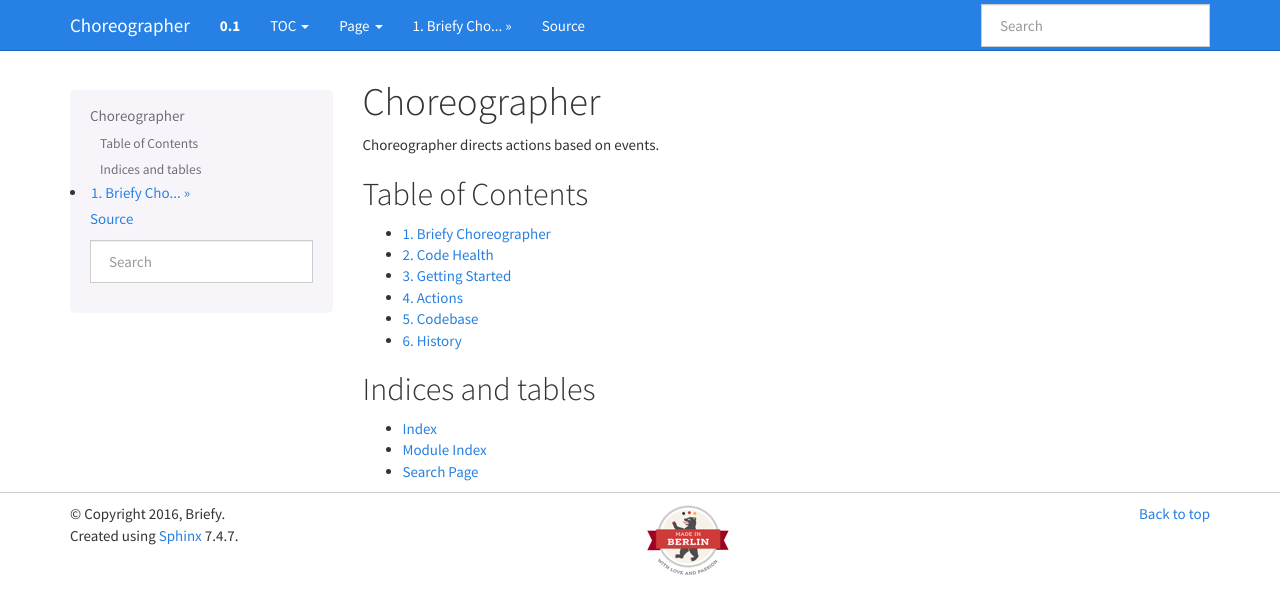
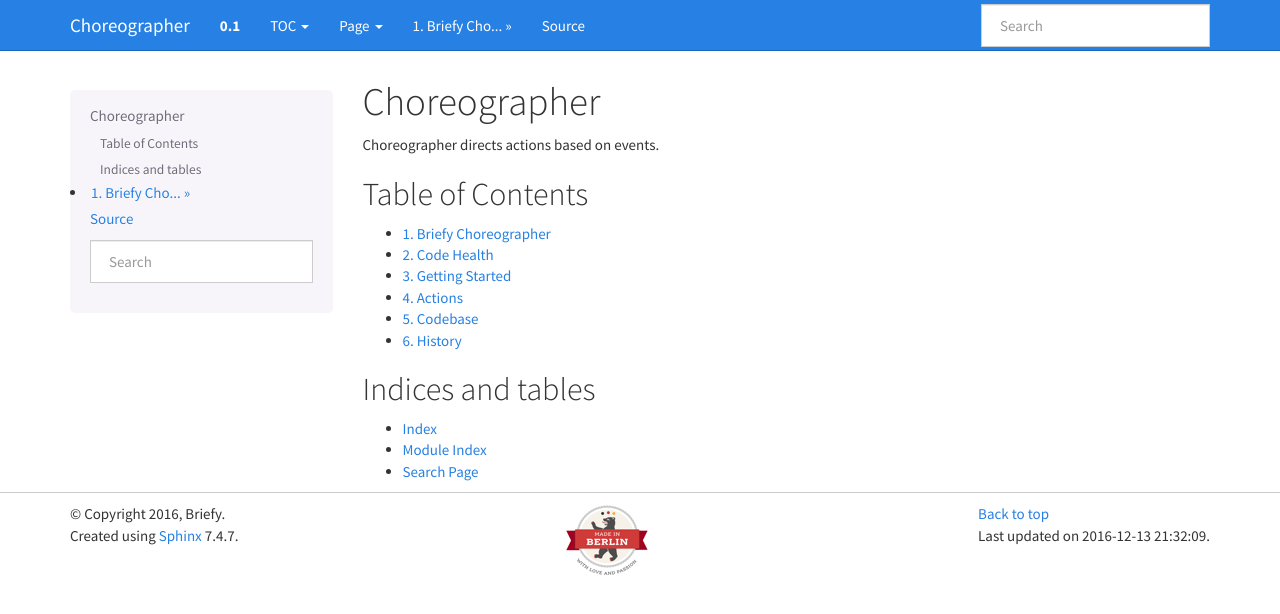
Before and after one commit to BriefyHQ/briefy.choreographer, a Sphinx documentation site: the page built from docs/index.rst, in a window 1280 px wide. Shown: the top 614 px of the page. Built offline with Sphinx 7.4.7, drawn with Linux system fonts in a browser that asks for light colours; pages that are not in the unit, such as notebooks, are missing from menus.

Commit message:
Display Last Update

```diff
--- a/docs/_templates/layout.html
+++ b/docs/_templates/layout.html
@@ -7,7 +7,10 @@
 <footer class="footer">
   <div class="container">
     <p class="pull-right">
-      <a href="#">Back to top</a>
+      <a href="#">Back to top</a><br/>
+      {%- if last_updated %}
+        {% trans last_updated=last_updated|e %}Last updated on {{ last_updated }}.{% endtrans %}<br/>
+      {%- endif %}
       {% if theme_source_link_position == "footer" %}
         <br/>
         {% include "sourcelink.html" %}
@@ -21,15 +24,12 @@
         {% trans copyright=copyright|e %}&copy; Copyright {{ copyright }}.{% endtrans %}<br/>
       {%- endif %}
     {%- endif %}
-    {%- if last_updated %}
-      {% trans last_updated=last_updated|e %}Last updated on {{ last_updated }}.{% endtrans %}<br/>
-    {%- endif %}
     {%- if show_sphinx %}
       {% trans sphinx_version=sphinx_version|e %}Created using <a href="http://sphinx-doc.org/">Sphinx</a> {{ sphinx_version }}.{% endtrans %}<br/>
     {%- endif %}
     </p>
     <p class=" text-cente">
-   		<img src="{{ pathto('_static/made-in-berlin-small.png', 1) }}" class="align-center" alt="Made in Berlin" width="100" height="75">
+        <img src="{{ pathto('_static/made-in-berlin-small.png', 1) }}" class="align-center" alt="Made in Berlin" width="100" height="75">
     </p>
   </div>
 </footer>
--- a/docs/conf.py
+++ b/docs/conf.py
@@ -39,6 +39,7 @@
 pygments_style = 'sphinx'
 todo_include_todos = True
 
+html_last_updated_fmt = '%Y-%m-%d %H:%M:%S'
 html_theme = 'bootstrap'
 html_theme_path = sphinx_bootstrap_theme.get_html_theme_path()
 html_static_path = ['_static']
```
